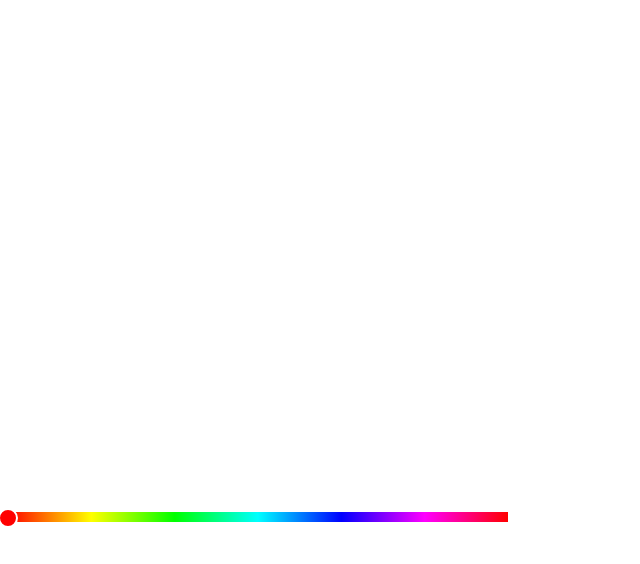
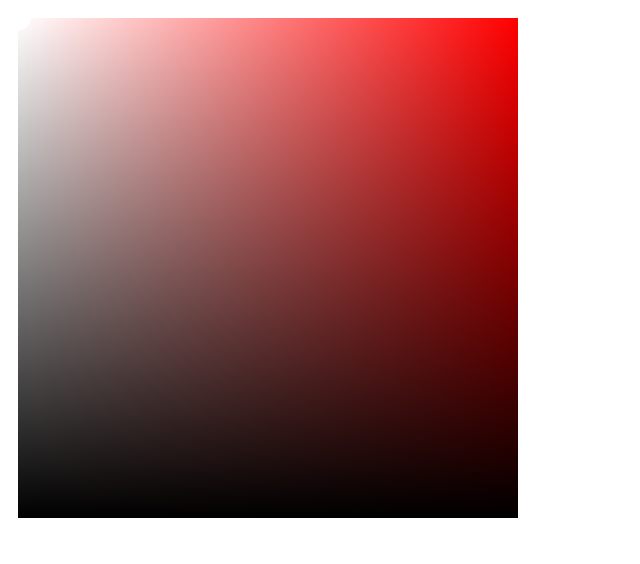
Before and after one commit to YoungSunBurst/color-picker, a website built with Parcel: page Demo/index.html in a window 1280 px wide. Shown: the whole page, without its empty margins (0-640 px from the left). Built offline with nearby package versions, Linux system fonts and the light colour scheme.

Commit message:
[feat] add palette

```diff
--- a/Demo/index.html
+++ b/Demo/index.html
@@ -6,12 +6,12 @@
     </head>
     <body>
         <div id="app"></div>
-        <canvas id="hsv_canvas" width="1040px" height="1040px">
-            <div id="hsv_pos"></div>
-        </canvas>
-        <div id="hue_slider">
-            <div id="hue_pos"/>
-        </div>
+<!--        <canvas id="hsv_canvas" palleteWidth="1040px" palleteHeight="1040px">-->
+<!--            <div id="hsv_pos"></div>-->
+<!--        </canvas>-->
+<!--        <div id="hue_slider">-->
+<!--            <div id="hue_pos"/>-->
+<!--        </div>-->
         <script src="index.ts"></script>
     </body>
 </html>
--- a/Demo/index.ts
+++ b/Demo/index.ts
@@ -1,13 +1,19 @@
 import './styles.scss';
-import {HSVtoRGB} from './Utils';
+import {createColorPicker} from '../src/ColorPicker';
+
+
+const appEl = document.getElementById('app')!;
+const picker = createColorPicker({paletteWidth: 500, paletteHeight: 500, knobRadius: 10, gap: 100, sliderHeight: 50});
+picker.attach(appEl);
+
 
 // const canvas = document.getElementById('hsv_canvas') as HTMLCanvasElement;
 // const context = canvas.getContext('2d')!;
 // const hueSlider = document.getElementById('hue_slider') as HTMLDivElement;
 // const huePos = document.getElementById('hue_pos') as HTMLDivElement;
 // const bufferCanvas = document.createElement('canvas');
-// bufferCanvas.width = 1000;
-// bufferCanvas.height = 1000;
+// bufferCanvas.palleteWidth = 1000;
+// bufferCanvas.palleteHeight = 1000;
 // const bufferContext = bufferCanvas.getContext('2d')!;
 
 
--- a/package.json
+++ b/package.json
@@ -8,8 +8,8 @@
   "license": "ISC",
   "scripts": {
     "clean": "rm dist/bundle.js",
-    "start": "parcel src/index.html",
-    "build-prod": "parcel build src/index.html"
+    "start": "parcel Demo/index.html",
+    "build-prod": "parcel build Demo/index.html"
   },
   "dependencies": {},
   "devDependencies": {
--- a/src/ColorPicker.ts
+++ b/src/ColorPicker.ts
@@ -146,7 +146,7 @@ class ColorPickerImpl implements ColorPicker {
         this.context2d.arc(this._valueToPosX(s), this._valueToPosY(100 - v), this.knobRadius, 0, 2 * Math.PI);
         this.context2d.fillStyle = HSVtoRGB(this._hue / 360, s/100, v/100);
         this.context2d.strokeStyle = '#FFFFFF';
-        this.context2d.lineWidth = this.knobRadius * 0.2;
+        this.context2d.lineWidth = Math.max(this.knobRadius * 0.2, 5);
         this.context2d.stroke();
         this.context2d.fill();
     }
--- a/src/Utils.ts
+++ b/src/Utils.ts
@@ -45,3 +45,10 @@ export function makePosition(target: HTMLElement, e: MouseEvent | TouchEvent): I
         offsetY: 'offsetY' in e ? e.offsetY : e.touches[0].pageY - r.top,
     }
 }
+
+const isTouchDevice = 'ontouchstart' in document.documentElement;
+
+export type MOUSEEVENT = MouseEvent | TouchEvent;
+export const MOUSEDOWN = isTouchDevice ? 'touchstart' : 'mousedown';
+export const MOUSEMOVE = isTouchDevice ? 'touchmove' : 'mousemove';
+export const MOUSEUP = isTouchDevice ? 'touchend' : 'mouseup';
```
